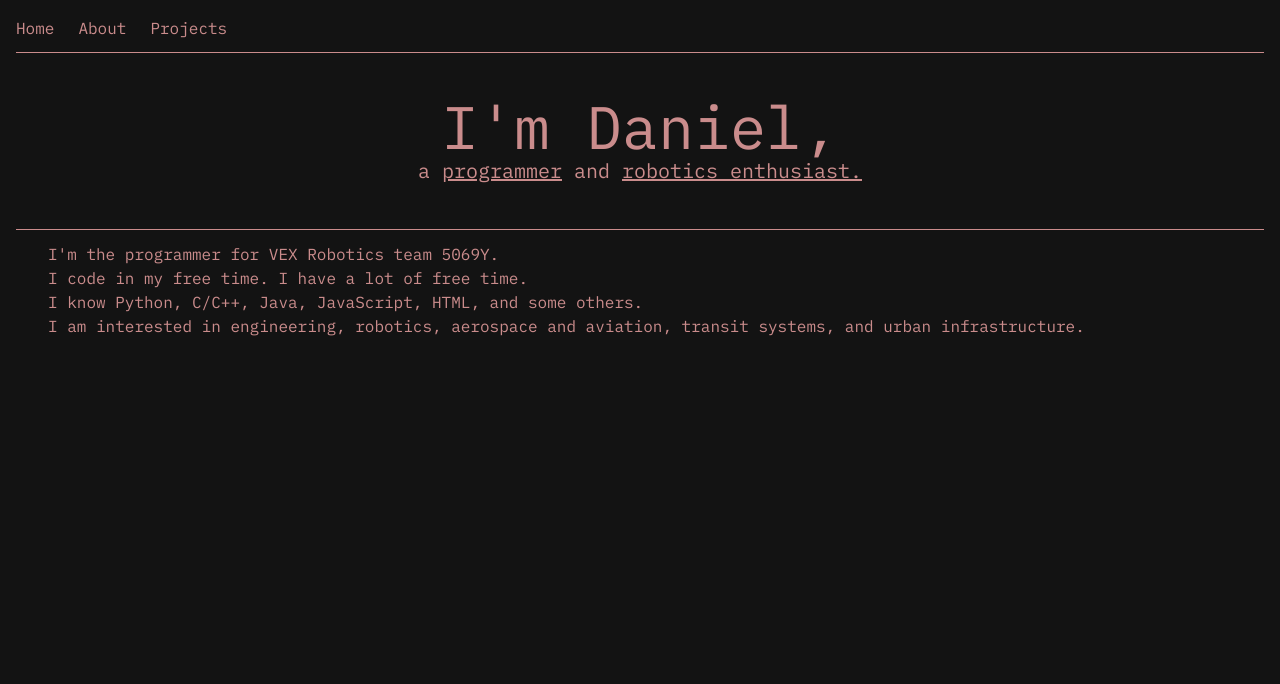
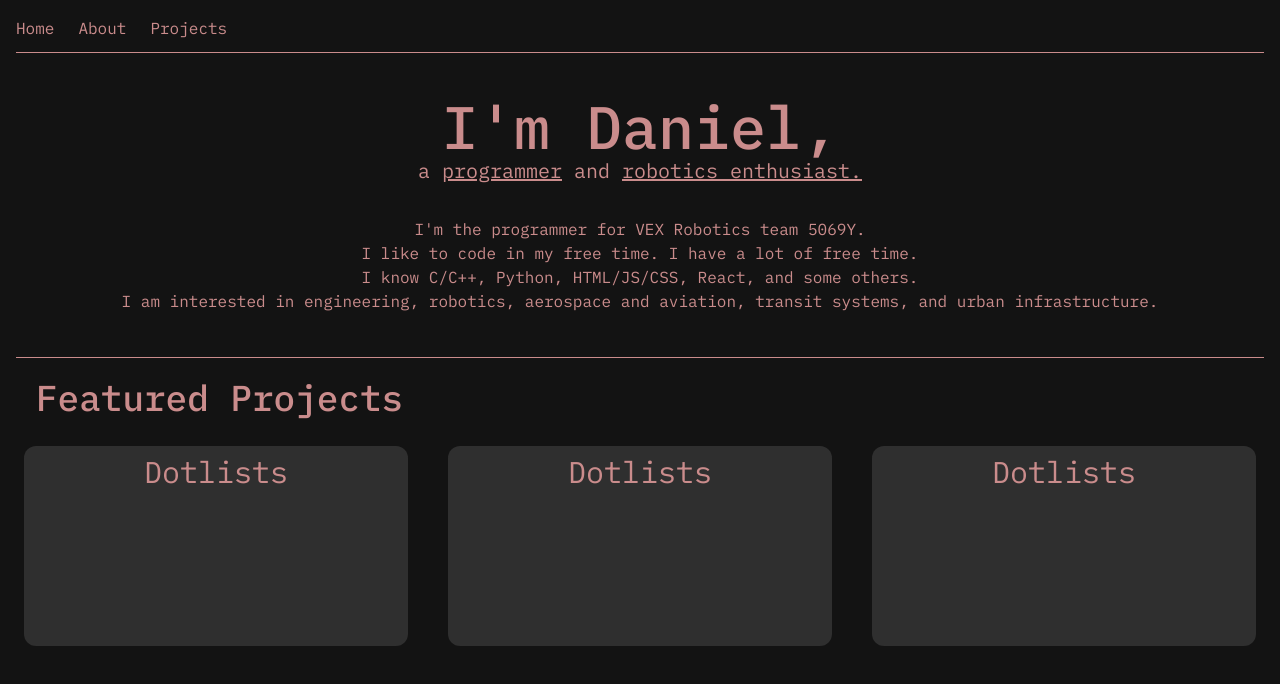
Before and after one commit to Danivation/danivation.github.io, a React (Vite) app: page / in a window 1280 px wide. Shown: the top 684 px of the page. Built offline with nearby package versions, Linux system fonts and the light colour scheme.

Commit message:
feat: add project component and featured projects to homepage

```diff
--- a/src/Home.tsx
+++ b/src/Home.tsx
@@ -1,23 +1,32 @@
 import { Link } from "react-router";
 import "./index.css"
+import { Project } from "./components/Project";
 
 export function Home() {
   return (
     <>
       <div className="fadein-200">
         <p className="py-8 items-center justify-center text-center">
-          <span className="text-6xl">I'm Daniel,</span><br />
+          <span className="text-6xl font-medium">I'm Daniel,</span><br />
           <span className="text-xl">a <Link to="/projects" className="underline">programmer</Link> and <Link to="/projects" className="underline">robotics enthusiast.</Link></span>
         </p>
       </div>
       <div className="fadein-400">
-        <hr className="my-3" />
-        <p className="px-8">
+        <p className="pb-8 text-center">
           I'm the programmer for VEX Robotics team 5069Y.<br />
-          I code in my free time. I have a lot of free time.<br />
-          I know Python, C/C++, Java, JavaScript, HTML, and some others.<br />
+          I like to code in my free time. I have a lot of free time.<br />
+          I know C/C++, Python, HTML/JS/CSS, React, and some others.<br />
           I am interested in engineering, robotics, aerospace and aviation, transit systems, and urban infrastructure.
         </p>
+      </div>
+      <div className="fadein-600">
+        <hr className="my-3"/>
+        <p className="text-4xl font-medium m-5">Featured Projects</p>
+        <div className="grid grid-cols-3 gap-10 px-2 py-2">
+          <Project id="Dotlists" />
+          <Project id="Dotlists" />
+          <Project id="Dotlists" />
+        </div>
       </div>
     </>
   );
--- /dev/null
+++ b/src/components/Project.tsx
@@ -0,0 +1,15 @@
+import "../index.css"
+
+type ProjectProps = {
+  id: string;
+}
+
+export function Project({
+  id,
+}: ProjectProps) {
+  return (
+    <div className="text-center justify-center rounded-xl bg-accent h-50 flex">
+      <p className="text-3xl mt-2">{id}</p>
+    </div>
+  );
+}
--- a/src/index.css
+++ b/src/index.css
@@ -16,6 +16,7 @@ code {
 
 @theme {
   --color-background: var(--background);
+  --color-accent: var(--accent);
   --color-text: var(--text);
 
   @keyframes fadeInUp {
@@ -50,6 +51,7 @@ code {
 @layer base {
   :root {
     --background: #131313;
+    --accent: #2f2f2f;
     --text: #ca8c8c;
   }
 }
```
Also changed, not shown: src/About.tsx (added).
